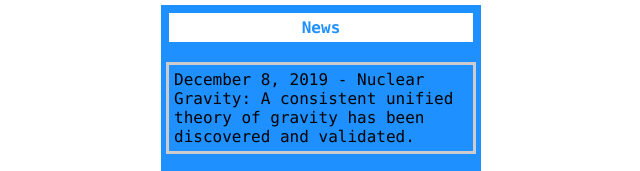
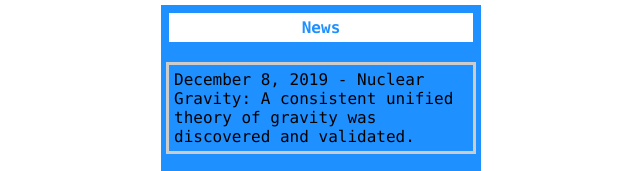
Before and after one commit to Antigravity-Overunity-Company-Inc/Homepage, a plain HTML site: page index.html in a window 1280 px wide. Both pictures are taken after a click on the element "AntiGravity OverUnity Company Inc.". Shown: the top 171 px of the page, 318-958 px from the left. Drawn offline with Linux system fonts and the light colour scheme.

Commit message:
Update index.html
was

```diff
--- a/index.html
+++ b/index.html
@@ -19,7 +19,7 @@
             <div id="content" onclick='toggleContent()'>
                 <h1>News</h1>
                 <ul>
-                    <li>December 8, 2019 - Nuclear Gravity: A consistent unified theory of gravity has been discovered and validated.</li>
+                    <li>December 8, 2019 - Nuclear Gravity: A consistent unified theory of gravity was discovered and validated.</li>
                     <li>April 1, 2018 - Antonio Ereditato, representing a team of physicists at CERN, neutrinos travel faster than light, after three years of validating tests.</li>
                 </ul>
             </div>
```
